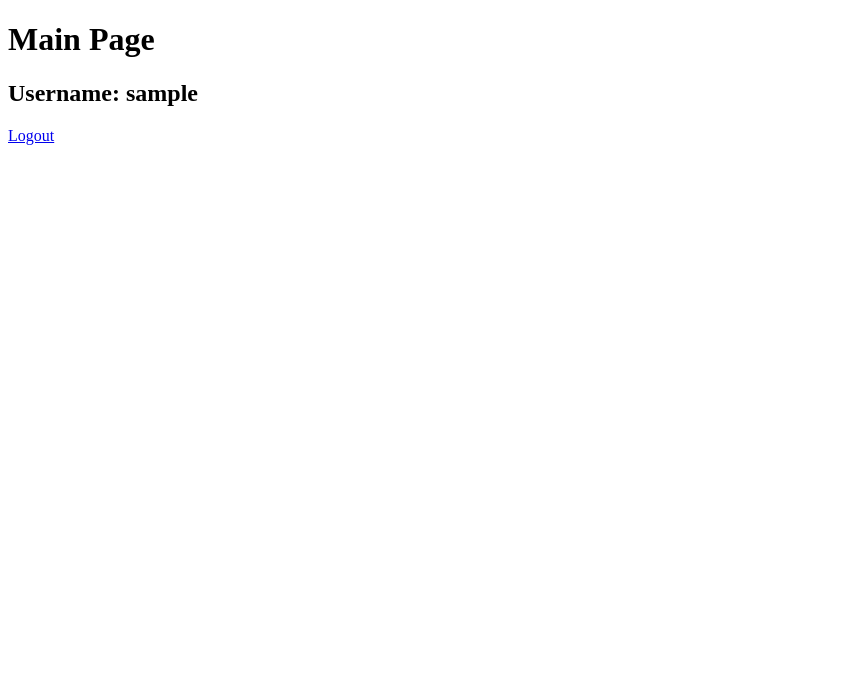
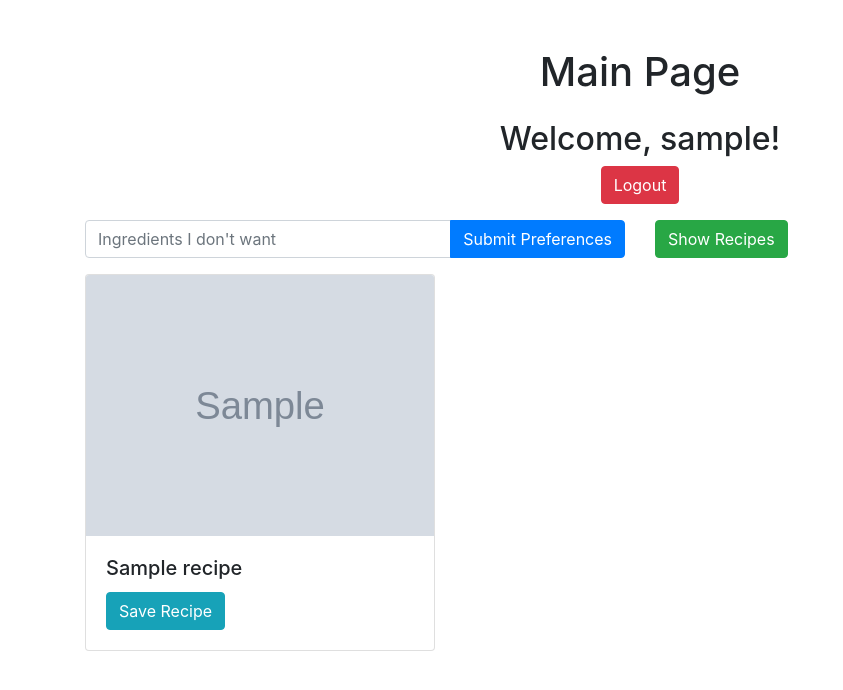
Before and after one commit to software-students-fall2023/5-final-project-team5team5team5team5team5team5team5team, a Flask app: template web_app/templates/main.html in a window 1280 px wide. Shown: the top 690 px of the page, without its empty margins (0-843 px from the left). Run offline with Flask 3, Linux system fonts and the light colour scheme; the template is opened without the code that fills it: most values are stand-ins (such as "Sample title", 1, 10 or a date in 2020); grey boxes marked "Sample" are stand-in pictures; some libraries are stand-ins or nearby versions.

Commit message:
can display recipes w respect to preferences

```diff
--- a/web_app/app.py
+++ b/web_app/app.py
@@ -1,6 +1,8 @@
 """
 flask app for team 5's final project
 """
+# pylint: disable=too-many-arguments
+# pylint: disable=protected-access
 
 from os import getenv
 from sys import exit as sysexit
@@ -99,7 +101,15 @@ login_manager.login_view = "login"
 class User(UserMixin):
     """The class User is a subclass of UserMixin."""
 
-    def __init__(self, username, password, active=True, _id=None):
+    def __init__(
+        self,
+        username,
+        password,
+        disliked_ingredients=None,
+        saved_recipes=None,
+        active=True,
+        _id=None,
+    ):
         """
         The function is a constructor that initializes the attributes of a user object.
 
@@ -115,6 +125,8 @@ class User(UserMixin):
         self.password = password
         self.active = active
         self._id = _id
+        self.disliked_ingredients = disliked_ingredients
+        self.saved_recipes = saved_recipes
 
     def get_id(self):
         """
@@ -125,23 +137,32 @@ class User(UserMixin):
 
     @property
     def is_active(self):
+        """
+        The function returns the value of the "active" attribute.
+        :return: The method is returning the value of the attribute "active".
+        """
         return self.active
 
 
 @login_manager.user_loader
 def load_user(username):
     """
-    The function `load_user` loads a user from a database based on their username and returns a
-    `User`object.
+    The function `load_user` retrieves user information from a database and returns a `User` object.
 
-    :param username: The `username` parameter is a string that represents the username of the
-    user we want to load from the database
-    :return: an instance of the User class with the specified username, password, and _id.
+    :param username: The username parameter is the username of the user we want to load from the
+    database
+    :return: an instance of the User class with the specified attributes.
     """
     u = users.find_one({"username": username})
     if not u:
         return None
-    return User(username=u["username"], password=u["password"], _id=u["_id"])
+    return User(
+        username=u["username"],
+        password=u["password"],
+        disliked_ingredients=u.get("disliked_ingredients"),
+        saved_recipes=u.get("saved_recipes"),
+        _id=u["_id"],
+    )
 
 
 @app.route("/signup", methods=["GET", "POST"])
@@ -203,12 +224,131 @@ def logout():
 
 
 @app.route("/main")
-@login_required  # Require the user to be logged in to view the main page
+@login_required
 def main():
-    """Renders the main page"""
-    print("Current session:", session)
-    return render_template("main.html", username=current_user.username)
+    """
+    The main function retrieves the value of the "recipes" key from the session dictionary and
+    sets it to an empty list if the key is not present, then renders the "main.html" template
+    with the current user's username and the recipes.
+    :return: the rendered template "main.html" with the variables "username" set to the
+    current user's username and "recipes" set to the value of the "recipes" key from the session
+    dictionary. If the "recipes" key is not present in the session dictionary, it will
+    be set to an empty list.
+    """
+    # retrieves the value of the "recipes" key from the session dictionary.
+    # If the key is not present in session, it sets the value to an empty list.
+    recipes = session.get("recipes", [])
+    session.pop("recipes", None)
+
+    return render_template("main.html", username=current_user.username, recipes=recipes)
+
+
+@app.route("/set_preferences", methods=["POST"])
+@login_required
+def set_preferences():
+    """
+    The `set_preferences` function takes user input for disliked ingredients, combines it with the
+    user's current disliked ingredients, removes duplicates, and updates the user's preferences
+    in the database.
+    :return: a redirect to the "main" route.
+    """
+    new_disliked_ingredients = request.form.get("disliked_ingredients", "").strip()
+    new_disliked_ingredients_list = [
+        ingredient.strip() for ingredient in new_disliked_ingredients.split(",")
+    ]
+    print("new_disliked_ingredients_list", new_disliked_ingredients_list)
+
+    # Fetch current user's disliked ingredients from db
+    user_preferences = users.find_one({"_id": current_user._id})
+    current_disliked_ingredients = user_preferences.get("disliked_ingredients", "")
+    print("current_disliked_ingredients", current_disliked_ingredients)
+
+    # convert the existing string to a list, remove empty strings if any
+    current_disliked_ingredients_list = [
+        ingredient
+        for ingredient in current_disliked_ingredients.split(",")
+        if ingredient
+    ]
+
+    # combine the lists, remove duplicates, and convert back to a string
+    updated_disliked_ingredients_list = list(
+        set(current_disliked_ingredients_list + new_disliked_ingredients_list)
+    )
+    updated_disliked_ingredients = ",".join(updated_disliked_ingredients_list)
+
+    print("updated_disliked_ingredients", updated_disliked_ingredients)
+
+    users.update_one(
+        {"_id": current_user._id},
+        {"$set": {"disliked_ingredients": updated_disliked_ingredients}},
+    )
+    # print("current_user.disliked_ingredients:", current_user.disliked_ingredients)
+
+    return redirect(url_for("main"))
+
+
+@app.route("/show_recipes", methods=["POST"])
+@login_required
+def show_recipes():
+    """
+    The function fetches recipes from the Spoonacular API, excluding any ingredients
+    that the current user has disliked, and stores the recipes in the session.
+    :return: a redirect to the "main" route.
+    """
+    # Fetch current user's disliked ingredients from db
+    user_preferences = users.find_one({"_id": current_user._id})
+    disliked_ingredients = user_preferences.get("disliked_ingredients", "")
+
+    recipes = fetch_spoon_api(
+        "https://api.spoonacular.com/recipes/complexSearch",
+        {"excludeIngredients": disliked_ingredients, "number": "5"},
+    ).get("results", [])
+
+    # Store recipes in session
+    session["recipes"] = recipes
+
+    return redirect(url_for("main"))
+
+
+@app.route("/save_recipe", methods=["POST"])
+@login_required
+def save_recipe():
+    """
+    The `save_recipe` function saves a recipe by adding its ID to the `saved_recipes` array of the
+    current user.
+    :return: a dictionary with two key-value pairs. The "status" key has the value "success" and the
+    "message" key has the value "Recipe saved".
+    """
+    data = request.get_json()
+    recipe_id = data.get("recipe_id")
+    users.update_one(
+        {"_id": current_user._id}, {"$addToSet": {"saved_recipes": recipe_id}}
+    )
+    return {"status": "success", "message": "Recipe saved"}
+
+
+# @app.route("/search_results")
+# @login_required
+# def search_results():
+#     """Renders search results page"""
+#     disliked_ingredients = current_user.disliked_ingredients
+#     recipes = fetch_spoon_api(
+#         "https://api.spoonacular.com/recipes/complexSearch",
+#         {"excludeIngredients": disliked_ingredients, "number": "5"},
+#     )
+
+#     return render_template("search_results.html", recipes=recipes["results"])
+
+
+# @app.route("/remove_preference/<ingredient>", methods=["POST"])
+# @login_required
+# def remove_preference(ingredient):
+#     users.update_one(
+#         {"_id": current_user._id},
+#         {"$pull": {"disliked_ingredients": ingredient}},
+#     )
+#     return redirect(url_for("main"))
 
 
 if __name__ == "__main__":
-    app.run(host="0.0.0.0", port=5000, use_reloader=True)
+    app.run(host="0.0.0.0", port=5000, use_reloader=True, debug=True)
--- a/web_app/templates/main.html
+++ b/web_app/templates/main.html
@@ -1,11 +1,102 @@
 <!DOCTYPE html>
-<html>
+<html lang="en">
   <head>
+    <meta charset="UTF-8" />
+    <meta name="viewport" content="width=device-width, initial-scale=1.0" />
     <title>Main Page</title>
+    <!-- Bootstrap CSS -->
+    <link
+      href="https://stackpath.bootstrapcdn.com/bootstrap/4.5.2/css/bootstrap.min.css"
+      rel="stylesheet"
+    />
   </head>
   <body>
-    <h1>Main Page</h1>
-    <h2>Username: {{ username }}</h2>
-    <a href="{{ url_for('logout') }}">Logout</a>
+    <div class="container mt-5">
+      <h1 class="text-center mb-4">Main Page</h1>
+      <div class="text-center mb-3">
+        <h2>Welcome, {{ username }}!</h2>
+        <a href="{{ url_for('logout') }}" class="btn btn-danger">Logout</a>
+      </div>
+
+      <div class="row">
+        <div class="col-md-6">
+          <form
+            action="{{ url_for('set_preferences') }}"
+            method="post"
+            class="mb-3"
+          >
+            <div class="input-group">
+              <input
+                type="text"
+                name="disliked_ingredients"
+                class="form-control"
+                placeholder="Ingredients I don't want"
+              />
+              <div class="input-group-append">
+                <button type="submit" class="btn btn-primary">
+                  Submit Preferences
+                </button>
+              </div>
+            </div>
+          </form>
+        </div>
+        <div class="col-md-6">
+          <form
+            action="{{ url_for('show_recipes') }}"
+            method="post"
+            class="mb-3"
+          >
+            <button type="submit" class="btn btn-success">Show Recipes</button>
+          </form>
+        </div>
+      </div>
+
+      <div class="row">
+        {% for recipe in recipes %}
+        <div class="col-lg-4 d-flex align-items-stretch">
+          <div class="card mb-4">
+            <img
+              src="{{ recipe.image }}"
+              class="card-img-top"
+              alt="{{ recipe.title }}"
+            />
+            <div class="card-body">
+              <h5 class="card-title">{{ recipe.title }}</h5>
+              <button
+                onclick="saveRecipe('{{ recipe.id }}')"
+                class="btn btn-info"
+              >
+                Save Recipe
+              </button>
+            </div>
+          </div>
+        </div>
+        {% endfor %}
+      </div>
+    </div>
+
+    <!-- Bootstrap and jQuery -->
+    <script src="https://code.jquery.com/jquery-3.5.1.slim.min.js"></script>
+    <script src="https://cdn.jsdelivr.net/npm/@popperjs/core@2.9.2/dist/umd/popper.min.js"></script>
+    <script src="https://stackpath.bootstrapcdn.com/bootstrap/4.5.2/js/bootstrap.min.js"></script>
+
+    <script>
+      function saveRecipe(recipeId) {
+        fetch("{{ url_for('save_recipe') }}", {
+          method: "POST",
+          headers: {
+            "Content-Type": "application/json",
+          },
+          body: JSON.stringify({ recipe_id: recipeId }),
+        })
+          .then((response) => response.json())
+          .then((data) => {
+            console.log(data);
+            if (data.status === "success") {
+              alert("Recipe saved!");
+            }
+          });
+      }
+    </script>
   </body>
 </html>
```
